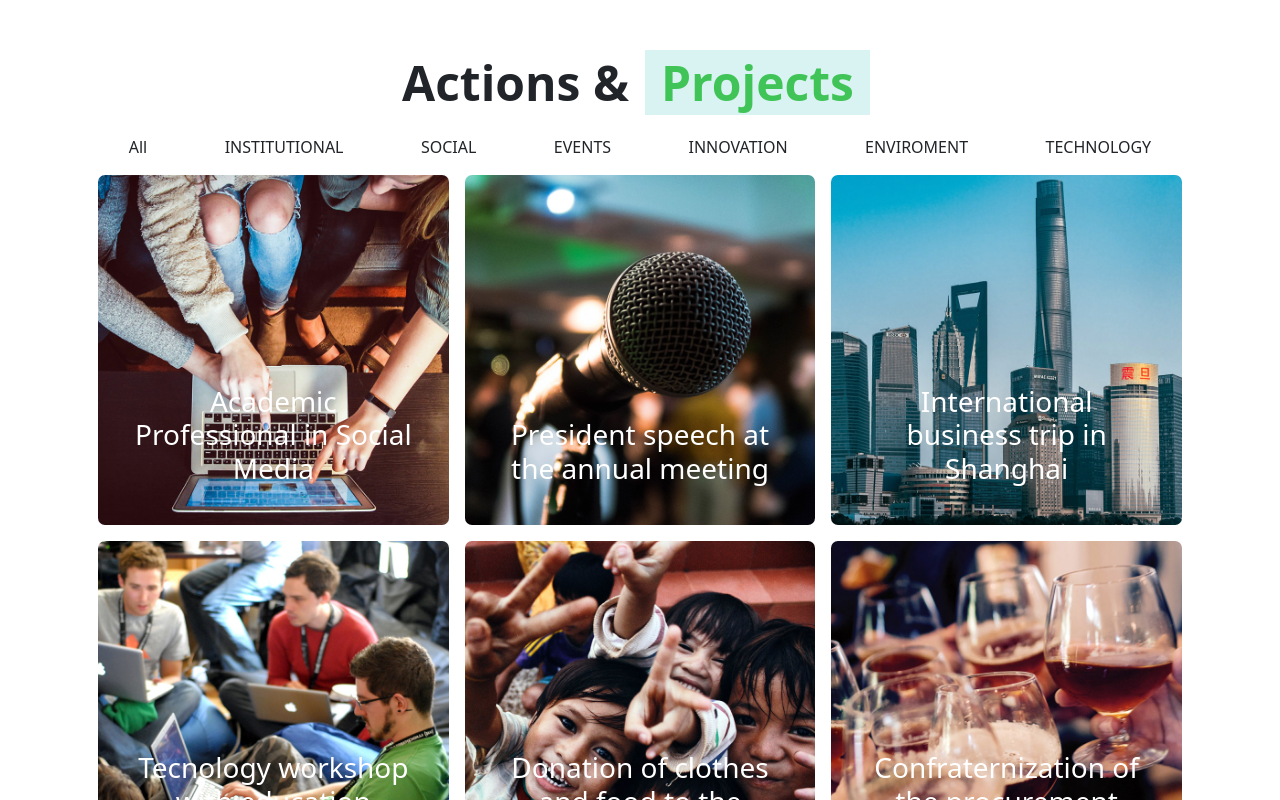
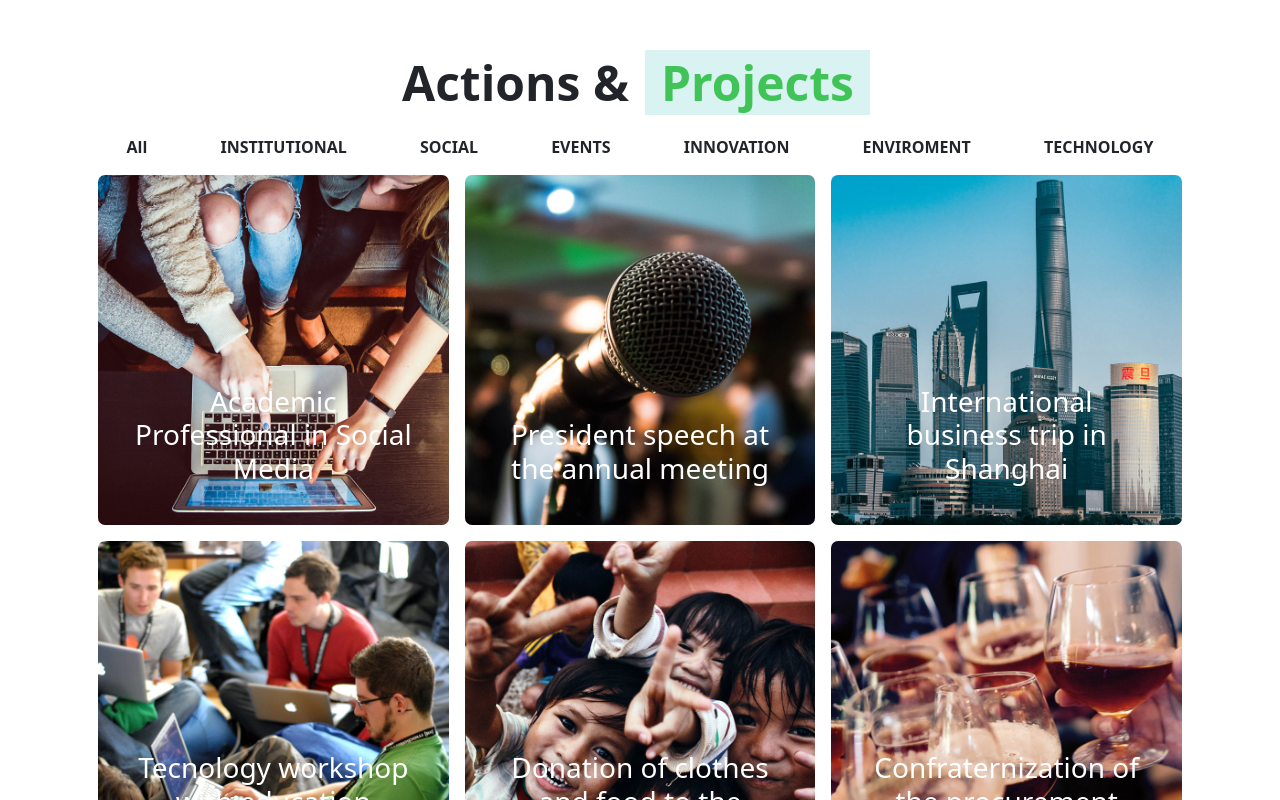
Before and after one commit to MatteoGaloni/proj-html-vuejs, a Vue app: page / in a window 1280 px wide. Shown: the part 2560-3360 px from the top of the page. Built offline with nearby package versions, Linux system fonts and the light colour scheme.

Commit message:
add import meta url method to fix build issue

```diff
--- a/src/components/AppFooter.vue
+++ b/src/components/AppFooter.vue
@@ -79,7 +79,9 @@ export default {
           <span>Enjoy the low price. We are tracking any intention of piracy.</span>
         </div>
         <div class="right_nav d-flex">
-          <span>2020 NEXGEN is proudly Powered by Codings</span>
+          <span>2020 NEXGEN is proudly Powered by</span>
+          <span class="ms-1 my_small_title">Codings.</span>
+
         </div>
       </div>
     </div>
--- a/src/components/AppHeader.vue
+++ b/src/components/AppHeader.vue
@@ -80,7 +80,6 @@ header {
   .general_container {
     background: white;
 
-
     #nav_bar {
       padding: 1.5rem 0;
       width: 100%;
@@ -95,8 +94,11 @@ header {
         a {
           color: black;
         }
+
+        a:hover {
+          color: $main_color;
+        }
       }
-
     }
   }
 }
--- a/src/components/Project.vue
+++ b/src/components/Project.vue
@@ -14,6 +14,12 @@ export default {
   },
 
   methods: {
+    getImageUrl(name) {
+      return new URL(`../assets/images/img/${name}`, import.meta.url).href
+    },
+
+
+
     filterProjects(query) {
       console.log(query)
       let result = this.store.projects.filter((el, i) => {
@@ -49,7 +55,7 @@ export default {
       </div>
       <div id="projects_fiter">
         <ul class="d-flex justify-content-around list-unstyled">
-          <li v-for="item in this.store.actionsCategories">
+          <li class="fw-bold" v-for="item in this.store.actionsCategories">
             <div class="projects_title full_on_hover_light">
               <span @click="filterProjects(item.category)">{{ item.action }}</span>
             </div>
@@ -58,7 +64,7 @@ export default {
       </div>
       <div class="project_card_container d-flex flex-wrap">
         <div v-for="(project) in this.projectArray" class="project_card"
-          :style="{ backgroundImage: 'url(' + project.backgroundImg + ')' }">
+          :style="{ backgroundImage: 'url(' + getImageUrl(project.backgroundImg) + ')' }">
           <div>
             <i class="arrow_container fa-solid fa-arrow-right"></i>
           </div>
--- a/src/components/Services.vue
+++ b/src/components/Services.vue
@@ -10,7 +10,11 @@ export default {
       store
     };
   },
-  methods: {},
+  methods: {
+    getImageUrl(name) {
+      return new URL(`../assets/images/svg/${name}`, import.meta.url).href
+    },
+  },
   components: { isSVGTag }
 }
 </script>
@@ -31,7 +35,7 @@ export default {
       <div id="services_cards_container" class="d-flex justify-content-between flex-wrap">
         <div v-for="item in this.store.servicesList" class="service_card">
           <div class="d-flex justify-content-between">
-            <img class="service_icon" :src="item.icon" alt="">
+            <img class="service_icon" :src="getImageUrl(item.icon)" alt="">
             <i class="my_arrow fa-solid fa-arrow-right"></i>
           </div>
           <h3 class="">{{ item.service }}</h3>
--- a/src/components/Sponsors.vue
+++ b/src/components/Sponsors.vue
@@ -12,10 +12,9 @@ export default {
   },
 
   methods: {
-    // filterProjects() {
-    //   console.log("ciao")
-
-    // }
+    getImageUrl(name) {
+      return new URL(`../assets/images/img/${name}`, import.meta.url).href
+    },
   }
 }
 
@@ -25,7 +24,7 @@ export default {
   <div id="sponsors_container">
     <div class="my_container d-flex justify-content-between">
       <div v-for="logo in this.store.sponsorsLogoPath">
-        <img class="logo_img" :src="logo" alt="#">
+        <img class="logo_img" :src="getImageUrl(logo)" alt="#">
       </div>
     </div>
   </div>
--- a/src/data/store.js
+++ b/src/data/store.js
@@ -5,32 +5,32 @@ export const store = reactive({
   servicesList: [
     {
       service: "Audit & Assurance",
-      icon: "./src/assets/images/svg/svg-1.svg",
+      icon: "svg-1.svg",
       overview: "Lorem ipsum dolor sit amet consectetur adipiscing elit",
     },
     {
       service: "Financial advisory",
-      icon: "./src/assets/images/svg/svg-2.svg",
+      icon: "svg-2.svg",
       overview: "Lorem ipsum dolor sit amet consectetur adipiscing elit",
     },
     {
       service: "Analytics and M&A",
-      icon: "./src/assets/images/svg/svg-3.svg",
+      icon: "svg-3.svg",
       overview: "Lorem ipsum dolor sit amet consectetur adipiscing elit",
     },
     {
       service: "Middle Marketing",
-      icon: "./src/assets/images/svg/svg-4.svg",
+      icon: "svg-4.svg",
       overview: "Lorem ipsum dolor sit amet consectetur adipiscing elit",
     },
     {
       service: "Legal Consulting",
-      icon: "./src/assets/images/svg/svg-5.svg",
+      icon: "svg-5.svg",
       overview: "Lorem ipsum dolor sit amet consectetur adipiscing elit",
     },
     {
       service: "Regulatory Risk",
-      icon: "./src/assets/images/svg/svg-6.svg",
+      icon: "svg-6.svg",
       overview: "Lorem ipsum dolor sit amet consectetur adipiscing elit",
     },
   ],
@@ -97,32 +97,32 @@ export const store = reactive({
   projects: [
     {
       title: "Academic Professional in Social Media",
-      backgroundImg: "./src/assets/images/img/project-1.jpg",
+      backgroundImg: "project-1.jpg",
       category: 2,
     },
     {
       title: "President speech at the annual meeting",
-      backgroundImg: "./src/assets/images/img/project-2.jpg",
+      backgroundImg: "project-2.jpg",
       category: 3,
     },
     {
       title: "International business trip in Shanghai",
-      backgroundImg: "./src/assets/images/img/project-3.jpg",
+      backgroundImg: "project-3.jpg",
       category: 4,
     },
     {
       title: "Tecnology workshop with education theme",
-      backgroundImg: "./src/assets/images/img/project-4.jpg",
+      backgroundImg: "project-4.jpg",
       category: 5,
     },
     {
       title: "Donation of clothes and food to the partner NGO",
-      backgroundImg: "./src/assets/images/img/project-5.jpg",
+      backgroundImg: "project-5.jpg",
       category: 6,
     },
     {
       title: "Confraternization of the procurement team",
-      backgroundImg: "./src/assets/images/img/project-6.jpg",
+      backgroundImg: "project-6.jpg",
       category: 7,
     },
   ],
@@ -145,12 +145,12 @@ export const store = reactive({
     },
   ],
   sponsorsLogoPath: [
-    "./src/assets/images/img/logo-4.png",
-    "./src/assets/images/img/logo-5.png",
-    "./src/assets/images/img/logo-1.png",
-    "./src/assets/images/img/logo-2.png",
-    "./src/assets/images/img/logo-3.png",
-    "./src/assets/images/img/logo-4.png",
+    "logo-4.png",
+    "logo-5.png",
+    "logo-1.png",
+    "logo-2.png",
+    "logo-3.png",
+    "logo-4.png",
   ],
   supportLinks: [
     "Responsability",
```
